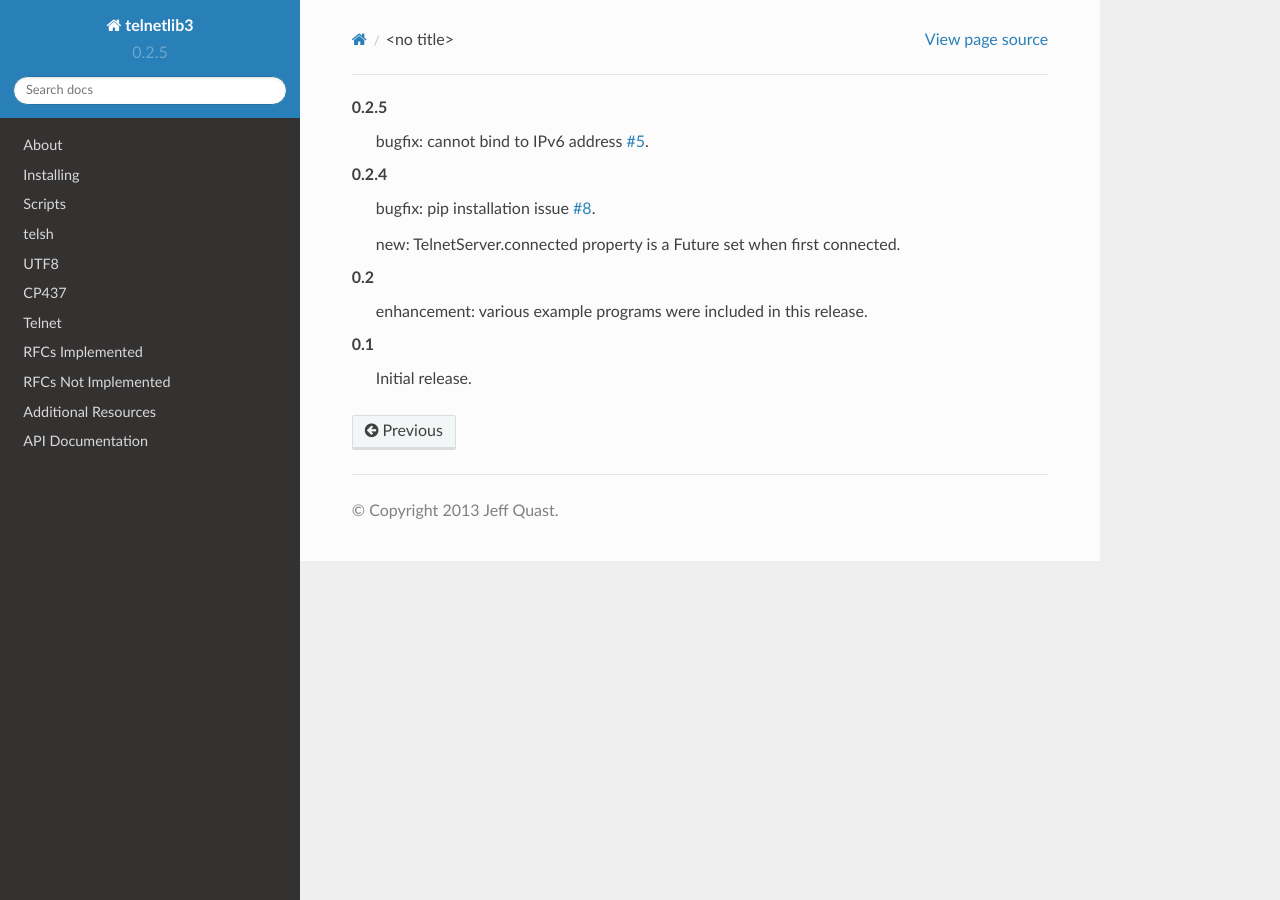
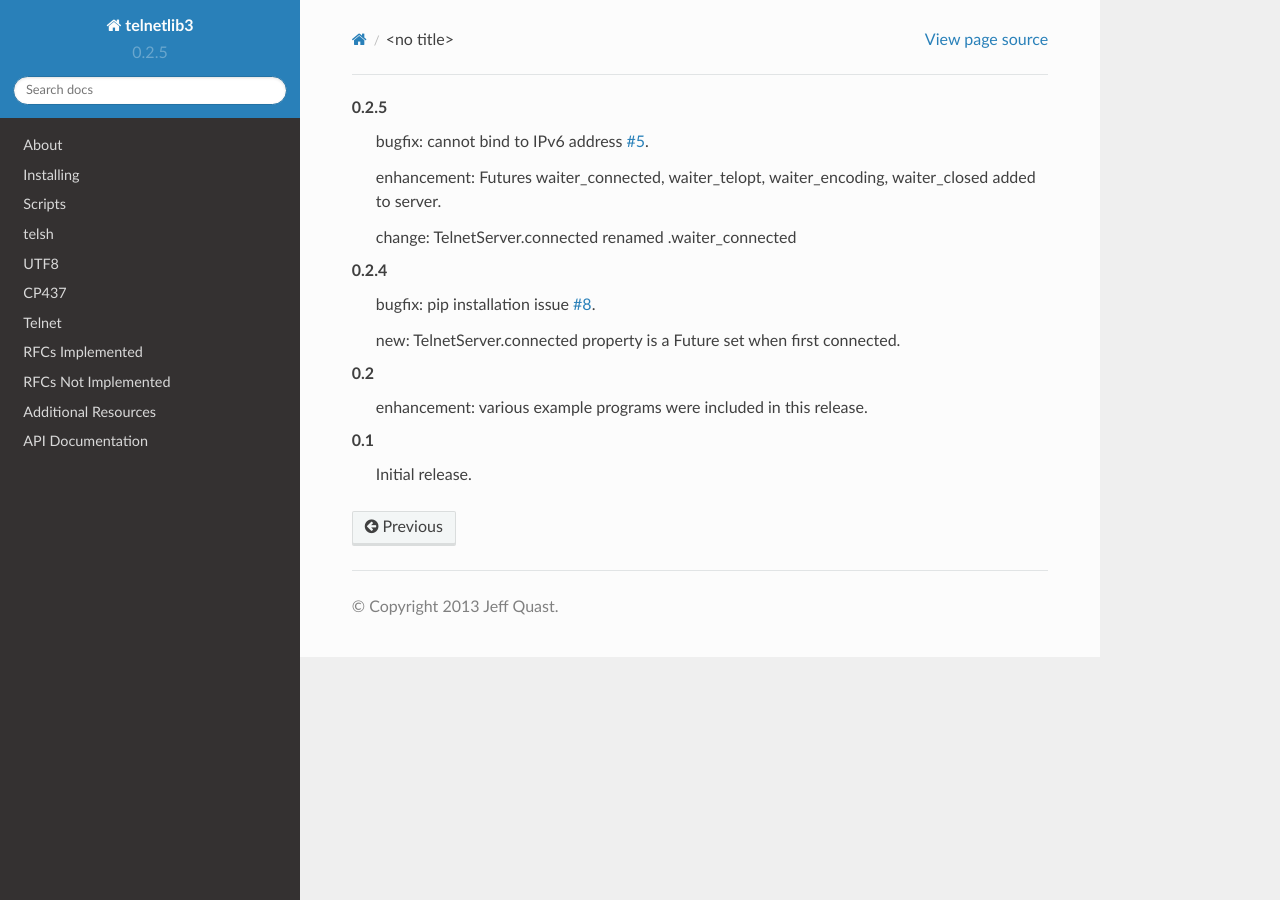
Before and after one commit to jquast/telnetlib3, a Sphinx documentation site: the page built from docs/history.rst, in a window 1280 px wide. Built offline with Sphinx 7.4.7 and the Read the Docs theme 2.0.0, drawn with Linux system fonts in a browser that asks for light colours.

Commit message:
detail other changes in 0.2.5 release

```diff
--- a/docs/history.rst
+++ b/docs/history.rst
@@ -1,5 +1,8 @@
 0.2.5
   * bugfix: cannot bind to IPv6 address :ghissue:`5`.
+  * enhancement: Futures waiter_connected, waiter_telopt, waiter_encoding,
+    waiter_closed added to server.
+  * change: TelnetServer.connected renamed .waiter_connected
 
 0.2.4
   * bugfix: pip installation issue :ghissue:`8`.
```
